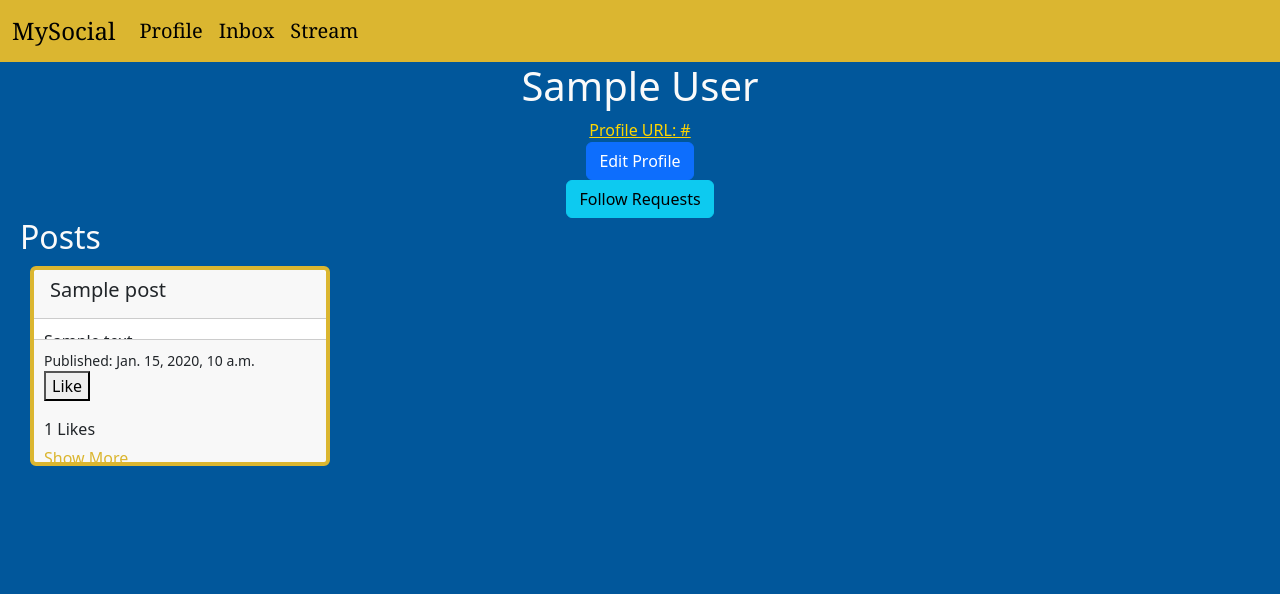
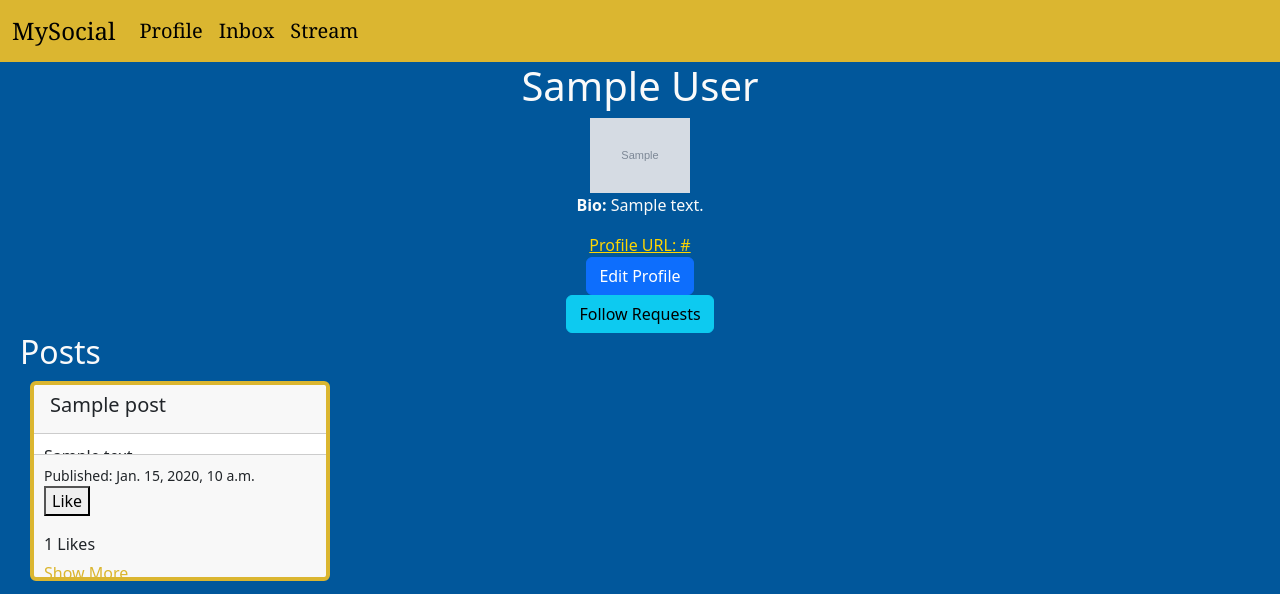
Before and after one commit to momo3404/MySocial, a Django app: page /mysocial/profile/00000000-0000-0000-0000-000000000001/ in a window 1280 px wide. Shown: the top 594 px of the page. Run offline with Django 4.2, Linux system fonts and the light colour scheme; a user stored in the database is signed in; tables that the repository leaves empty hold one stand-in row (values such as "Sample post"); grey boxes marked "Sample" are stand-in pictures.

Commit message:
done bio profile pic

```diff
--- a/mysocial/models.py
+++ b/mysocial/models.py
@@ -15,7 +15,8 @@ class Author(models.Model):
     host = models.URLField(max_length=URL, null=True)
     displayName = models.CharField(max_length=SHORT, null=True)
     github = models.URLField(max_length=URL, blank=True, null=True)
-    profileImage = models.URLField(max_length=URL, null=True)
+    profileImage = models.ImageField(upload_to='profile_images', null=True, blank=True)
+    bio = models.TextField(null=True, blank=True)
     user = models.OneToOneField(User, on_delete=models.CASCADE, related_name='author', null=True, blank=False)
 
     def __str__(self):
--- a/mysocial/templates/base/mysocial/public_profile.html
+++ b/mysocial/templates/base/mysocial/public_profile.html
@@ -38,6 +38,11 @@
             margin-top: 5px;
         }
 
+        img{
+            width: 100px;
+            height: auto;
+        }
+
     </style>
 </head>
 
@@ -71,7 +76,17 @@
     <div class="text-center">
         <div class="center" style="color: #FAFAFA;">
         <h1>{{ author.displayName }}</h1>
-        <a href="url" style="color:#FFD600;">Profile URL: {{ author.url }} </a>
+        {% if author.profileImage %}
+        <img src="{{ author.profileImage.url }}" alt="Profile image">
+        {% endif %}
+        {% if not author.profileImage %}
+        <!-- <img src="/static/images/default-profile-pic.jpeg" alt="Profile image"> -->
+        <img src="/media/profile_images/human_WgyhwIz.jpeg" alt="Profile image">
+        {% endif %}
+        {% if author.bio %}
+        <p><strong>Bio:</strong> {{ author.bio }}</p>
+        {% endif %}
+        <a href={author.url} style="color:#FFD600;">Profile URL: {{ author.url }} </a>
         </div>
         {% if viewing_own_profile %}
             <a href="{% url 'mysocial:edit_display_name' author.authorId %}" class="btn btn-primary">Edit Profile</a>
--- a/mysocial/urls.py
+++ b/mysocial/urls.py
@@ -1,6 +1,8 @@
-from django.urls import path
+from django.urls import path, include
 from django.contrib.auth.views import LoginView
 from . import views
+from django.conf import settings
+from django.conf.urls.static import static
 
 app_name = 'mysocial'
 urlpatterns = [
@@ -29,3 +31,6 @@ urlpatterns = [
 
     path('github-activity/', views.fetch_github_activity, name='github-activity'),
 ]
+
+if settings.DEBUG:
+    urlpatterns += static(settings.MEDIA_URL, document_root=settings.MEDIA_ROOT)
--- a/project/settings.py
+++ b/project/settings.py
@@ -13,6 +13,7 @@ https://docs.djangoproject.com/en/4.2/ref/settings/
 from pathlib import Path
 import django_on_heroku # top of the file
 from decouple import config
+import os
 
 # Build paths inside the project like this: BASE_DIR / 'subdir'.
 BASE_DIR = Path(__file__).resolve().parent.parent
@@ -145,3 +146,7 @@ REST_FRAMEWORK = {
 django_on_heroku.settings(locals()) # bottom of the file
 
 # GITHUB_TOKEN = config('GITHUB_TOKEN')
+
+# For Media Files
+MEDIA_URL = '/media/'
+MEDIA_ROOT = os.path.join(BASE_DIR, 'media')
```
Also changed, not shown: media/profile_images/human.jpeg (added), media/profile_images/human_SEeiBe9.jpeg (added), media/profile_images/human_WgyhwIz.jpeg (added), mysocial/migrations/0024_author_bio_alter_author_profileimage.py (added), static/images/default-profile-pic.jpeg (added), static/images/human_WgyhwIz.jpeg (added).
